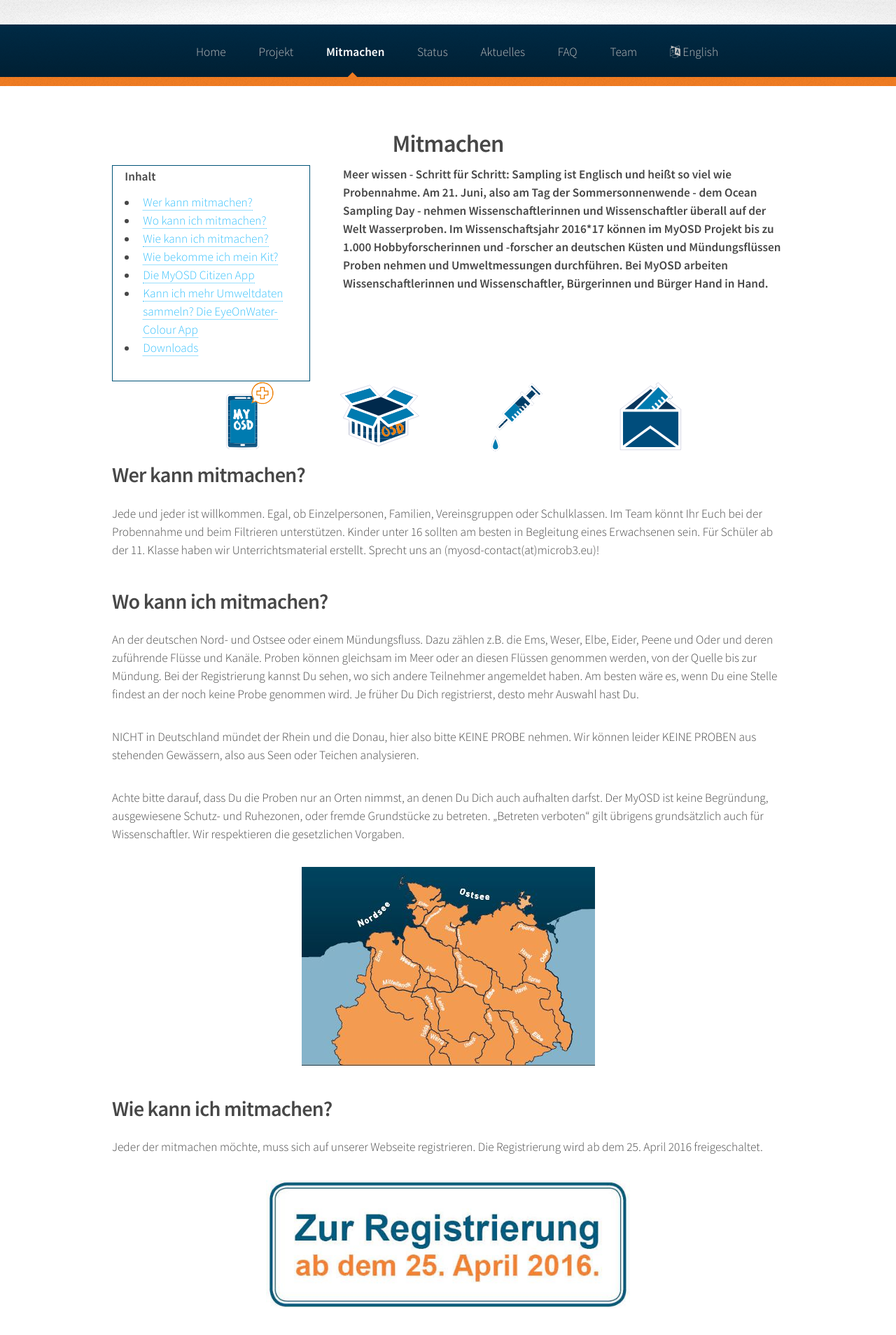
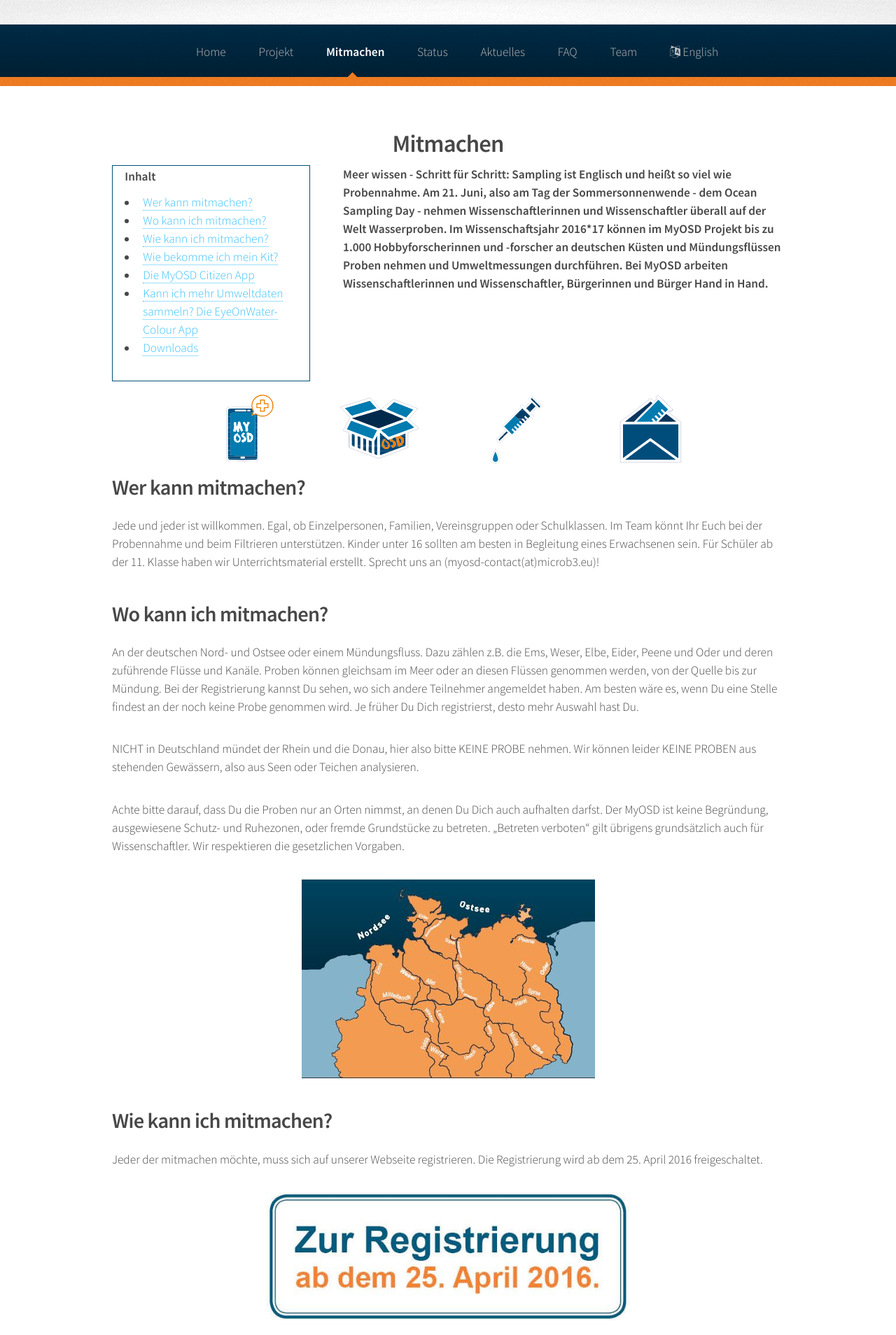
Before and after one commit to myosd/myosd.github.io, a Jekyll site: the page built from mitmachen/index.md, in a window 1280 px wide. Shown: the top 1908 px of the page at 70% size. Built offline with Jekyll 4.4.1, drawn with Linux system fonts in a browser that asks for light colours.

Commit message:
Updated index.md

```diff
--- a/mitmachen/index.md
+++ b/mitmachen/index.md
@@ -26,7 +26,7 @@ published: true
 </div>
 </div>
 
-<div class="block" style="margin-top: 0%">
+<div class="block" style="margin-top: 1em">
   <img src="/assets/images/handy.svg" width="190" height="100" />
   <img src="/assets/images/box.svg" width="190" height="100" />
   <img src="/assets/images/spritze.svg" width="190" height="100" />
```
